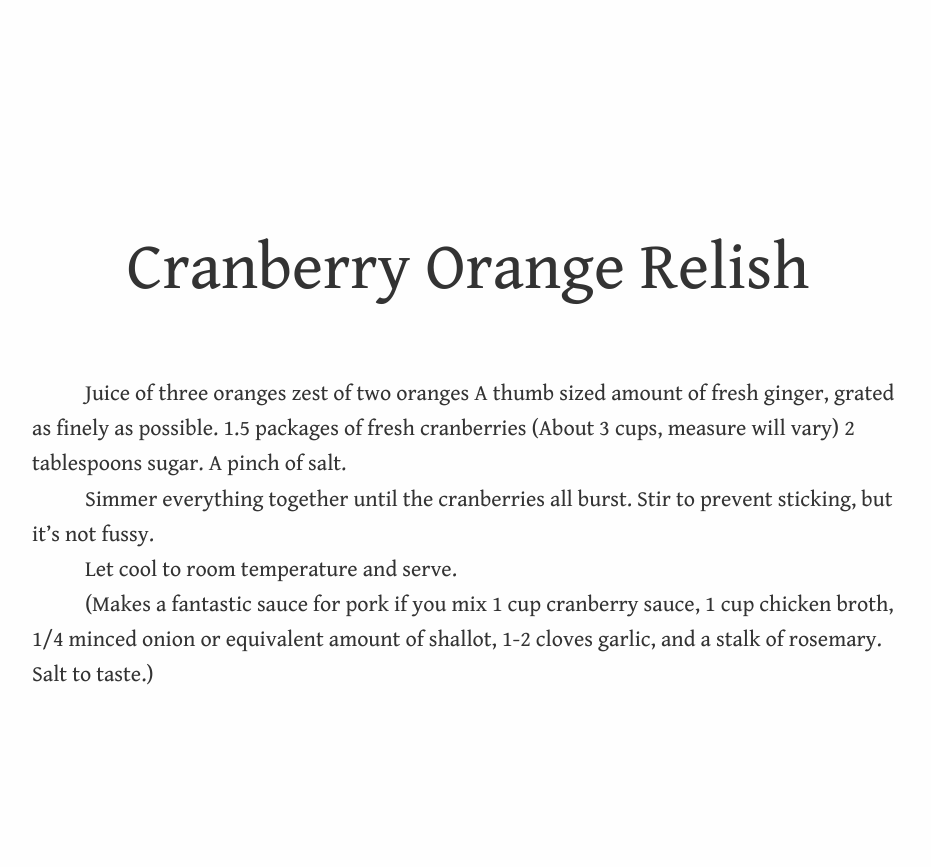
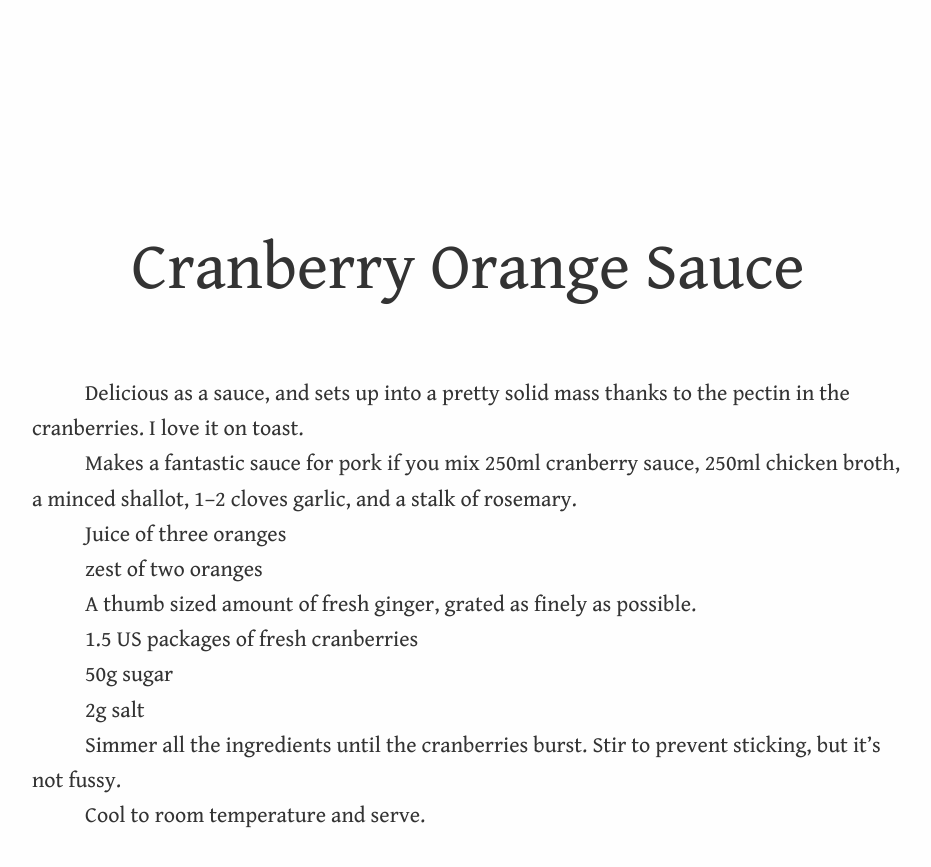
Before and after one commit to aredridel/recipes, a Jekyll site: the page built from Sauces & Dressings/Cranberry Orange Sauce.md, in a window 1280 px wide. Shown: the top 867 px of the page, without its empty margins (172-1103 px from the left). Built offline with Jekyll 4.4.1, drawn with Linux system fonts in a browser that asks for light colours; our own code applies the rules of GitHub Pages for plain Markdown files.

Commit message:
/ ‘Sauces & Dressings/Cranberry Orange Sauce.md’

```diff
--- a/Sauces & Dressings/Cranberry Orange Sauce.md
+++ b/Sauces & Dressings/Cranberry Orange Sauce.md
@@ -1,15 +1,26 @@
-Cranberry Orange Relish
-=======================
+Cranberry Orange Sauce
+======================
+
+Delicious as a sauce, and sets up into a pretty solid mass thanks to the pectin in the cranberries. I love it on toast.
+
+Makes a fantastic sauce for pork if you mix 250ml cranberry sauce, 250ml chicken broth, a minced shallot, 1–2 cloves garlic, and a stalk of rosemary.
+
+
 
 Juice of three oranges
+
 zest of two oranges
+
 A thumb sized amount of fresh ginger, grated as finely as possible.
-1.5 packages of fresh cranberries (About 3 cups, measure will vary)
-2 tablespoons sugar.
-A pinch of salt.
 
-Simmer everything together until the cranberries all burst. Stir to prevent sticking, but it’s not fussy.
+1.5 US packages of fresh cranberries
 
-Let cool to room temperature and serve.
+50g sugar
 
-(Makes a fantastic sauce for pork if you mix 1 cup cranberry sauce, 1 cup chicken broth, 1/4 minced onion or equivalent amount of shallot, 1-2 cloves garlic, and a stalk of rosemary. Salt to taste.)
+2g salt
+
+
+
+Simmer all the ingredients until the cranberries burst. Stir to prevent sticking, but it’s not fussy.
+
+Cool to room temperature and serve.
```
